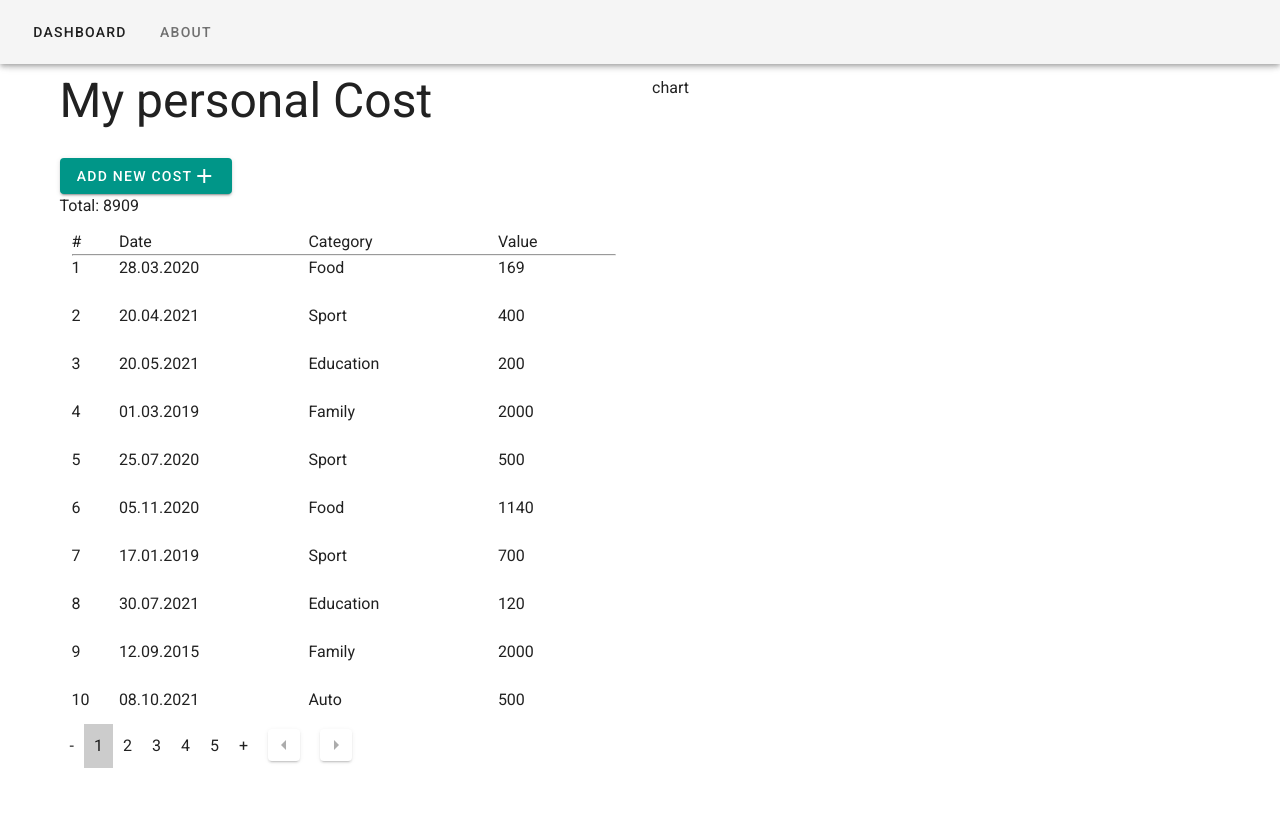
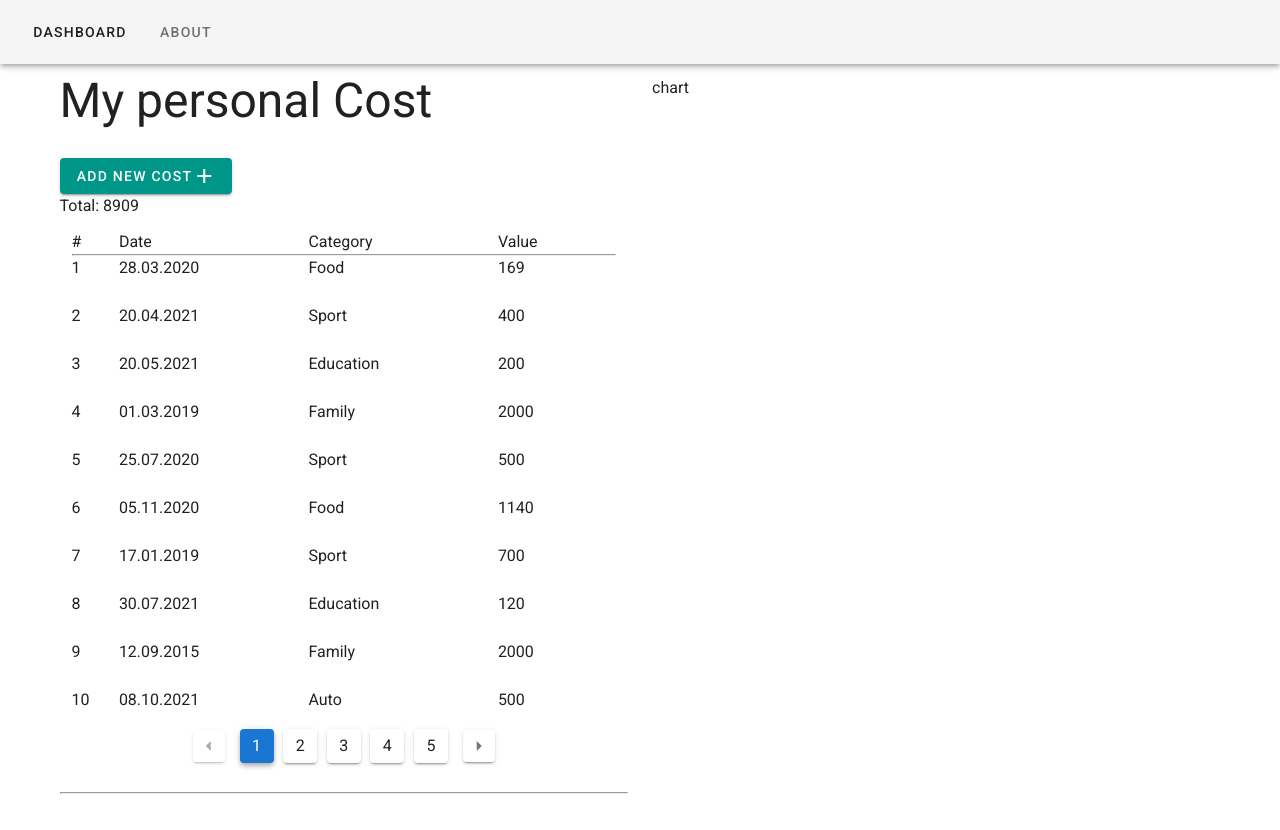
Before and after one commit to StasBeep/work-vue-js, a Vue app in the folder project/: page /dashboard in a window 1280 px wide. Before the commit the page ends 804 px from the top, so only its background shows below. Built offline with nearby package versions, Linux system fonts and the light colour scheme.

Commit message:
Стилизация пагинации

```diff
--- a/project/src/components/Pagination.vue
+++ b/project/src/components/Pagination.vue
@@ -1,15 +1,5 @@
 <template>
     <div :class="[$style.wrp]">
-        <div @click="onClick(cur - 1)">-</div>
-        <div
-            v-for="i in amount" :key="i"
-            :class="{
-                [$style.active]: cur === i
-            }"
-            @click="onClick(i)"
-        >{{ i }}</div>
-        <div @click="onClick(cur + 1)">+</div>
-
         <v-pagination
             v-model="activePage"
             :length="numberPage"
@@ -17,6 +7,8 @@
             next-icon="mdi-menu-right"
             :v-bind="onClick(activePage)"
         ></v-pagination>
+        <br>
+        <hr>
     </div>
 </template>
 
@@ -51,9 +43,7 @@ export default {
          * Опрокидывание страниц вверх с содержимым
          */
         onClick (p) {
-            if(p < 1 || p > this.amount || p === this.cur){
-                return
-            }
+            this.numberPage = Math.ceil(this.length / this.n);
             this.$emit('paginate', p)
         }
     }
@@ -62,12 +52,6 @@ export default {
 
 <style module lang="scss">
     .wrp{
-        display: flex;
-        & > div {
-            padding: 10px;
-            &.active {
-                background: #ccc;
-            }
-        }
+
     }
 </style>
```
